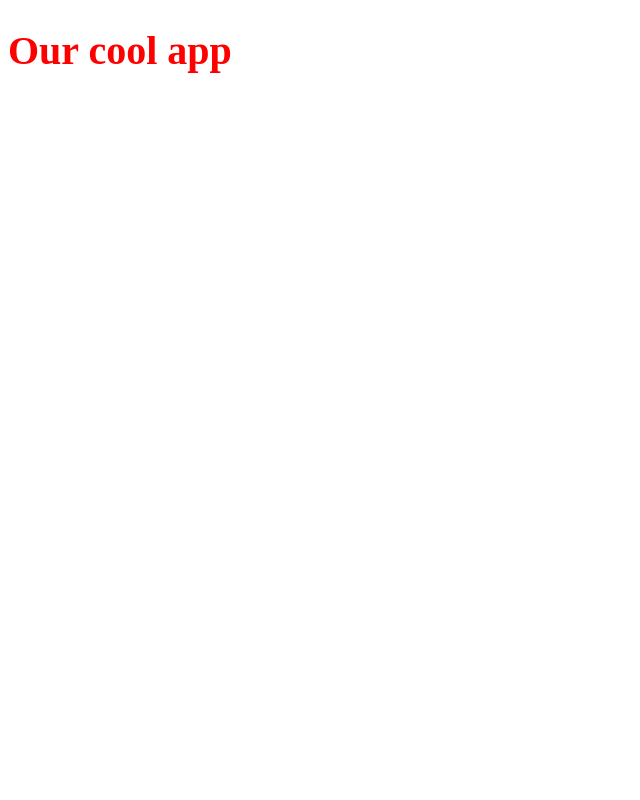
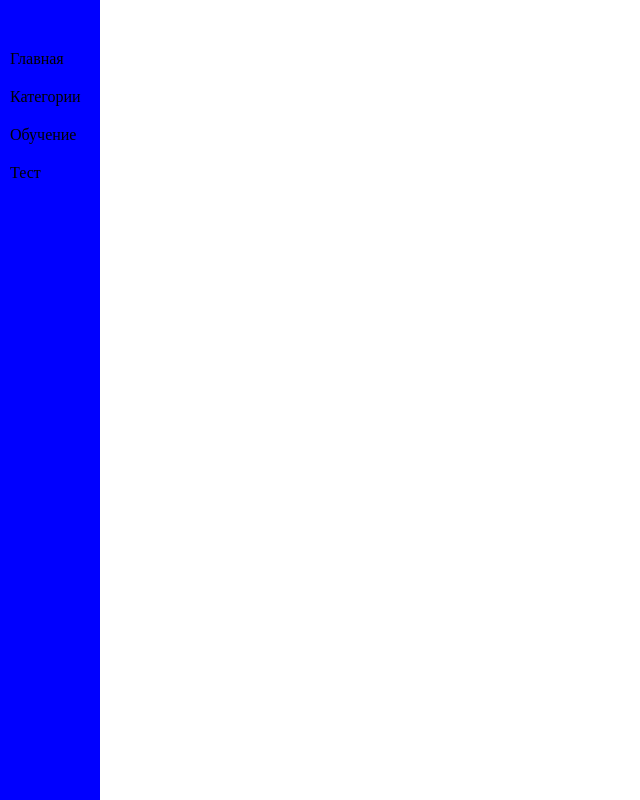
Before and after one commit to ALKONDR/above-the-hills, a React app in the folder frontend/: page / in a window 1280 px wide. Shown: the whole page, without its empty margins (0-640 px from the left). Built offline with nearby package versions, Linux system fonts and the light colour scheme.

Commit message:
navigation basics implemented

```diff
--- a/frontend/src/components/App.js
+++ b/frontend/src/components/App.js
@@ -1,10 +1,15 @@
 import React from 'react';
+import Nav from './presentations/Nav';
+
+// const Router = require('react-router-dom').BrowserRouter;
+// const Route = require('react-router-dom').Route;
+// const Switch = require('react-router-dom').Switch;
 
 class App extends React.PureComponent {
   render() {
     return (
       <div className="container">
-        <h1> Our cool app </h1>
+        <Nav />
       </div>
     );
   }
--- /dev/null
+++ b/frontend/src/components/presentations/Nav.js
@@ -0,0 +1,28 @@
+import React from 'react';
+
+// const NavLink = require('react-router-dom').NavLink;
+
+class Nav extends React.PureComponent {
+  render() {
+    const navElements = {
+      main: 'Главная',
+      categories: 'Категории',
+      education: 'Обучение',
+      test: 'Тест',
+    };
+
+    return (
+      <div className="navContainer">
+        <ul className="nav">
+          {Object.keys(navElements).map(element => (
+            <li key={element} className="navEl">
+              {navElements[element]}
+            </li>
+          ))}
+        </ul>
+      </div>
+    );
+  }
+}
+
+module.exports = Nav;
--- a/frontend/src/style.css
+++ b/frontend/src/style.css
@@ -1,4 +1,27 @@
+body {
+  padding: 0;
+  margin: 0;
+}
+
 h1 {
   font-size: 40px;
   color: red;
 }
+
+.navContainer {
+  position: fixed;
+  width: 100px;
+  height: 100%;
+  background: blue;
+}
+
+.nav {
+  text-decoration: none;
+  list-style: none;
+  padding-left: 10px;
+  margin-top: 50px;
+}
+
+.navEl {
+  margin-top: 20px;
+}
```
Also changed, not shown: 2 other files (tests, documents, lock files or other folders).
